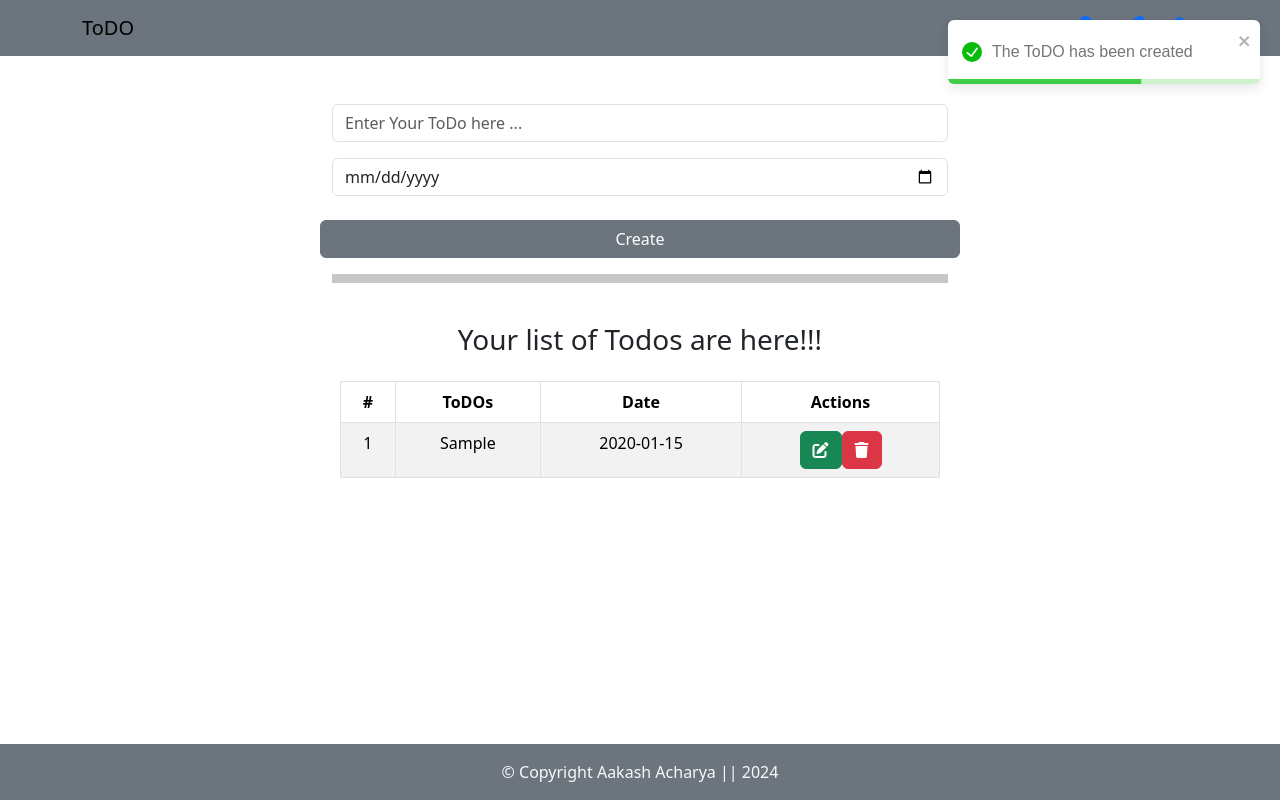
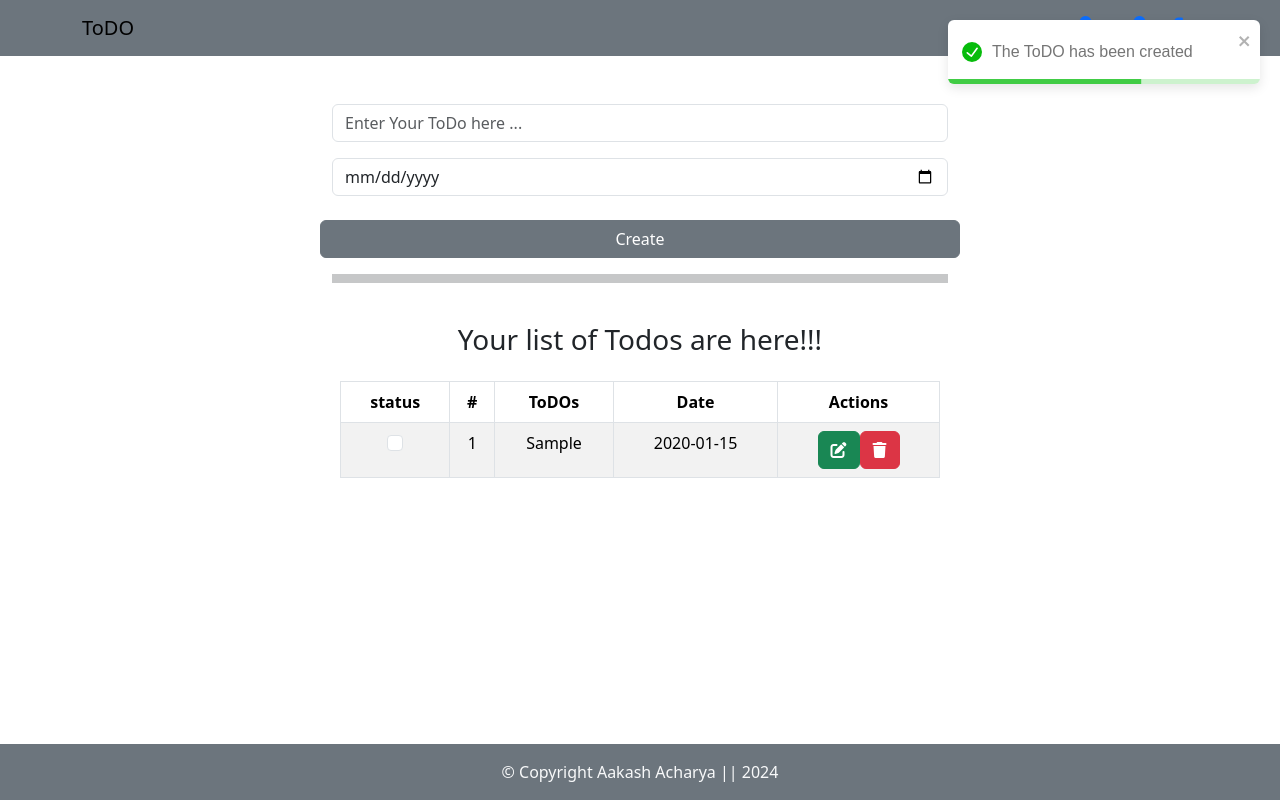
Before and after one commit to get-aakash/myplayground, a React (Create React App) app: page / in a window 1280 px wide. Both pictures are taken after typing "Sample", "2020-01-15" into the empty fields and a click on the button "Create". Built offline with nearby package versions, Linux system fonts and the light colour scheme.

Commit message:
check functionality completed

```diff
--- a/src/App.css
+++ b/src/App.css
@@ -1,3 +1,6 @@
 .main{
     min-height: 80vh;
 }
+.line-through {
+    text-decoration: line-through;
+  }
--- a/src/components/DisplayTable.js
+++ b/src/components/DisplayTable.js
@@ -1,8 +1,18 @@
-import React from 'react'
-import { Button, Table } from 'react-bootstrap'
+import React, { useState } from 'react'
+import { Button, Form, Table } from 'react-bootstrap'
 import { Link } from 'react-router-dom'
 
-const DisplayTable = ({todos, handleOnDelete, handleUpdate}) => {
+const DisplayTable = ({ todos, handleOnDelete, handleUpdate }) => {
+  const [completed, setCompleted] = useState(Array(todos.length).fill(false))
+
+
+  const handleSwitchChange = (index) => {
+    const newCompleted = [...completed];
+    newCompleted[index] = !newCompleted[index];
+    setCompleted(newCompleted);
+  };
+
+
 
   return (
     <div className=''>
@@ -10,6 +20,7 @@ const DisplayTable = ({todos, handleOnDelete, handleUpdate}) => {
       <Table striped bordered hover>
         <thead>
           <tr>
+            <th>status</th>
             <th>#</th>
             <th>ToDOs</th>
             <th>Date</th>
@@ -17,12 +28,23 @@ const DisplayTable = ({todos, handleOnDelete, handleUpdate}) => {
           </tr>
         </thead>
         <tbody>
-        {todos.map((item,i)=>(
+          {todos.map((item, i) => (
             <tr key={i}>
-           <td>{i+1}</td>
-           <td>{item.todo}</td>
-           <td>{item.date}</td>
-           <td> <Button onClick={()=>handleUpdate(item)} variant='success' title='update'><i className="fa-solid fa-pen-to-square"></i></Button><Button variant="danger" onClick={()=>handleOnDelete(i)} title='Delete' ><i className="fa-solid fa-trash"></i></Button></td>
+              <td><Form.Group >
+
+          <Form.Check
+
+            type="checkbox"
+
+            checked={completed[i]}
+            onChange={()=>handleSwitchChange(i)}
+
+          />
+        </Form.Group></td>
+              <td className={completed[i] ? 'line-through' : ''} >{i + 1}</td>
+              <td className={completed[i] ? 'line-through' : ''}>{item.todo}</td>
+              <td className={completed[i] ? 'line-through' : ''}>{item.date}</td>
+              <td> <Button disabled={completed[i]} onClick={() => handleUpdate(item)} variant='success' title='update'><i className="fa-solid fa-pen-to-square"></i></Button><Button variant="danger" disabled={completed[i]} onClick={() => handleOnDelete(i)} title='Delete' ><i className="fa-solid fa-trash"></i></Button></td>
             </tr>
           ))}
 
```
Lines whose indentation alone changed are shown as unchanged.
